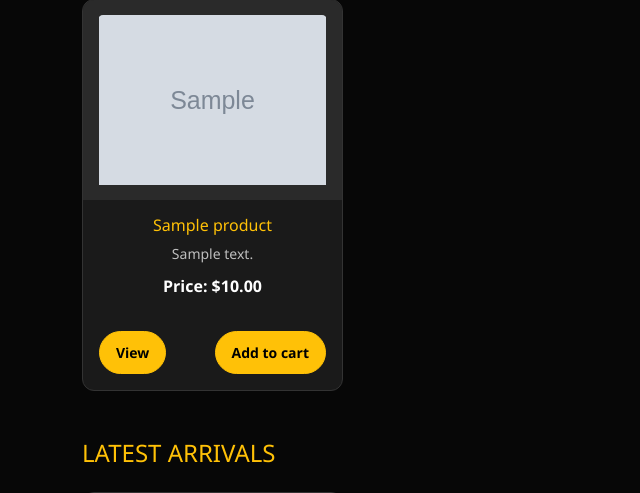
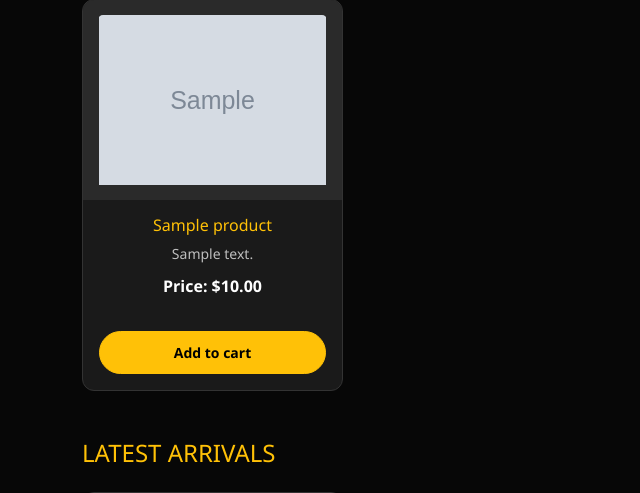
Before and after one commit to TSamnang/Store_shoes_VRUN, a Flask app: page /homepage in a window 1280 px wide. Shown: the part 740-1233 px from the top of the page, without its empty margins (0-640 px from the left). Run offline with Flask 3, Linux system fonts and the light colour scheme; grey boxes marked "Sample" are stand-in pictures; a database or web service that is not in the repository returns one stand-in record (values such as "Sample title"); data that the repository does not hold is empty; some libraries are stand-ins or nearby versions.

Commit message:
fix: remove View btn from Popular Products, make Add to Cart full-width

```diff
--- a/templates/front/homepage.html
+++ b/templates/front/homepage.html
@@ -72,9 +72,8 @@
                         <h6 class="text-warning">{{ product.name }}</h6>
                         <p class="small text-muted mb-2">{{ product.description }}</p>
                         <p class="fw-bold text-white">Price: ${{ '%.2f'|format(product.price) }}</p>
-                        <div class="d-flex justify-content-between align-items-center mt-3">
-                            <a href="{{ url_for('product_detail', product_id=product.id) }}" class="btn btn-warning btn-sm rounded-pill px-3">View</a>
-                            <a href="{{ url_for('add_to_cart', product_id=product.id) }}" class="btn btn-warning btn-sm rounded-pill px-3">Add to cart</a>
+                        <div class="mt-3">
+                            <a href="{{ url_for('add_to_cart', product_id=product.id) }}" class="btn btn-warning btn-sm rounded-pill w-100">Add to cart</a>
                         </div>
                     </div>
                 </div>
```
